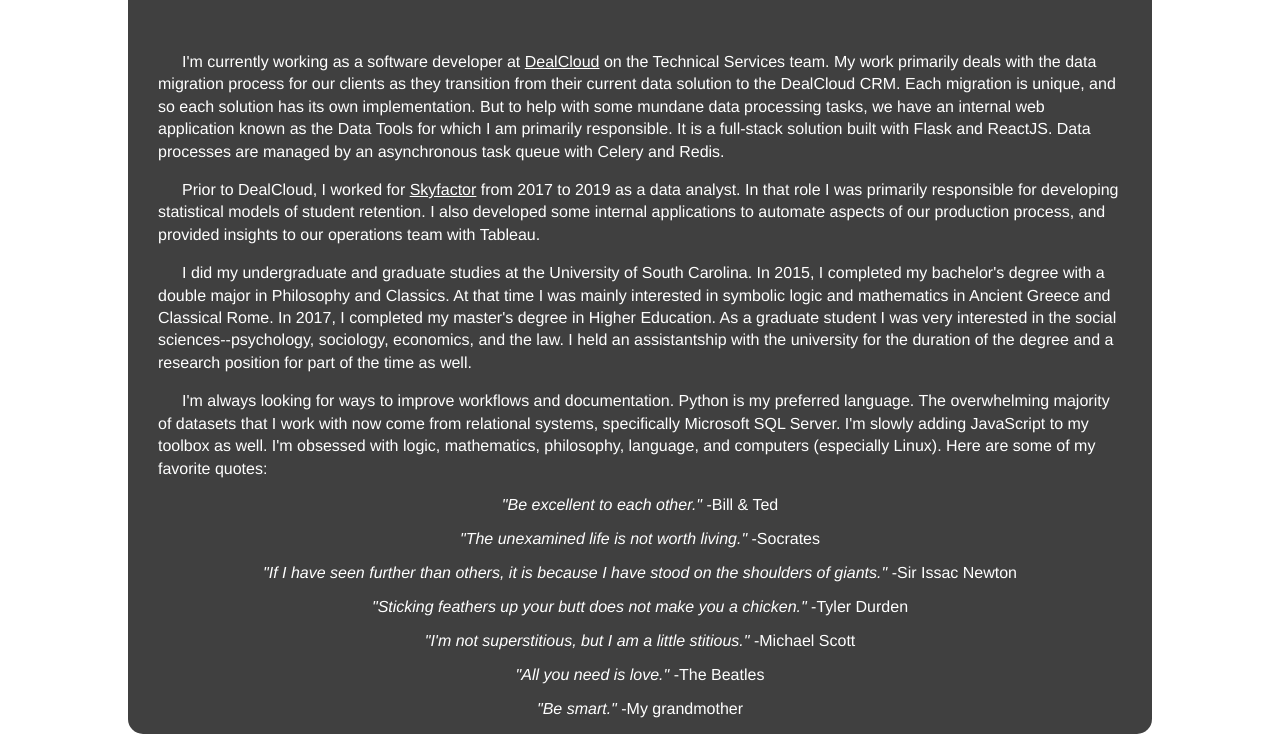
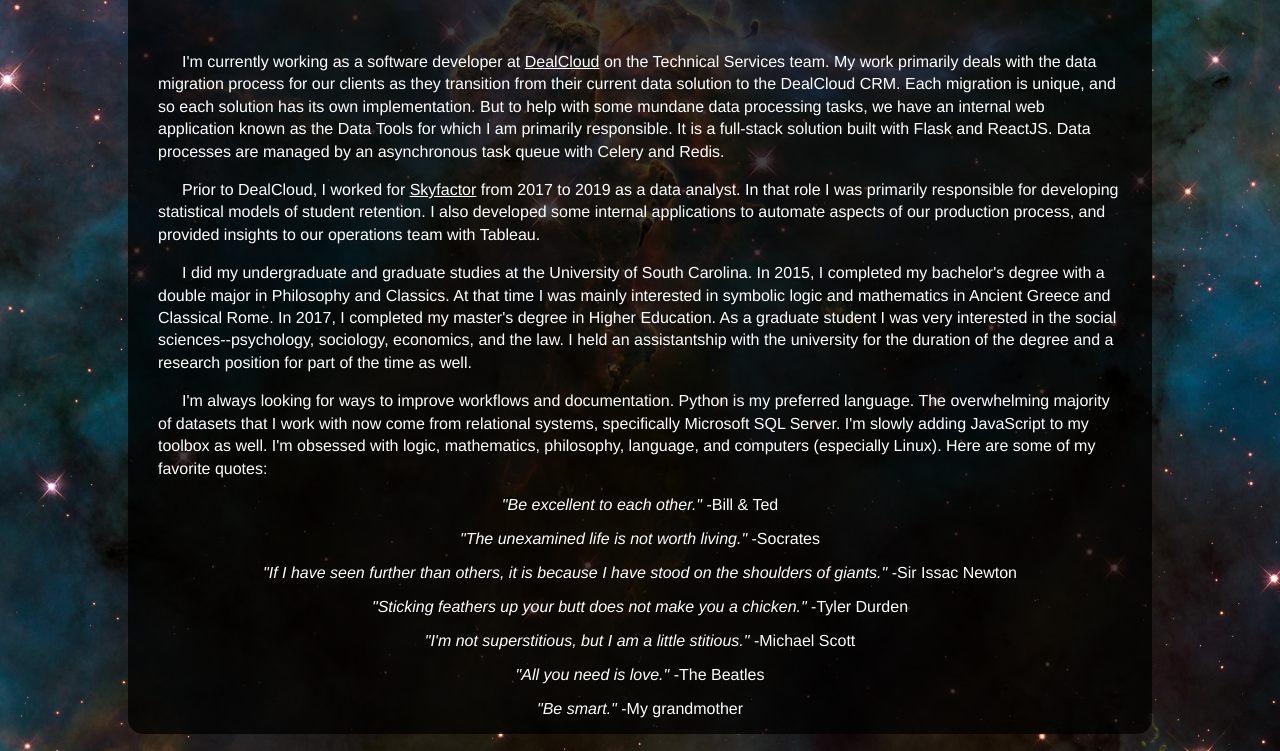
Before and after one commit to SonofSpock/sonofspock.github.io, a plain HTML site: page index.html in a window 1280 px wide. Shown: the part 433-1184 px from the top of the page. Drawn offline with Linux system fonts and the light colour scheme.

Commit message:
Fix link to background image

```diff
--- a/static/style.css
+++ b/static/style.css
@@ -2,7 +2,7 @@
 Make the image of the Carina Nebula the background of the whole page
 */
 body {
-background-image: url(static/images/background.jpg);
+background-image: url(images/background.jpg);
     /*
         First value of background-size is width and the second is height.
         vmax and vmin are the maxmimum and minimum values of the width and
```
